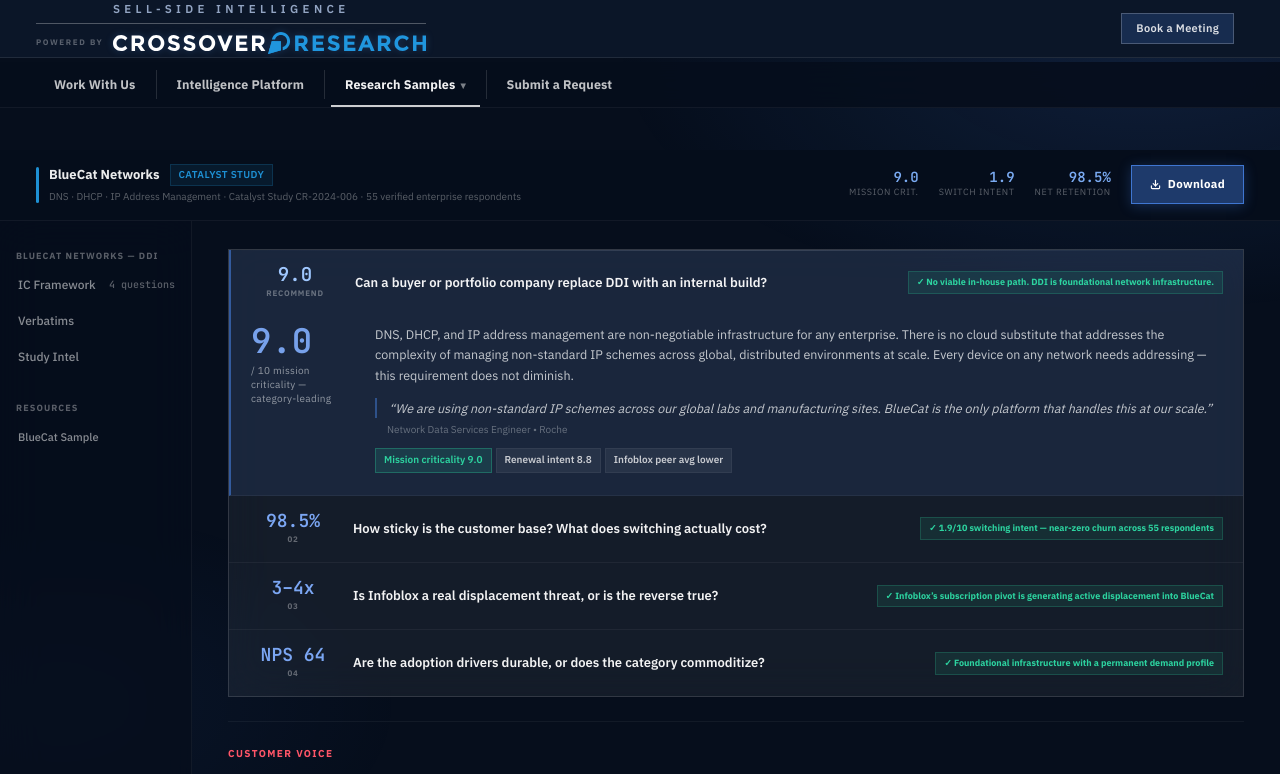
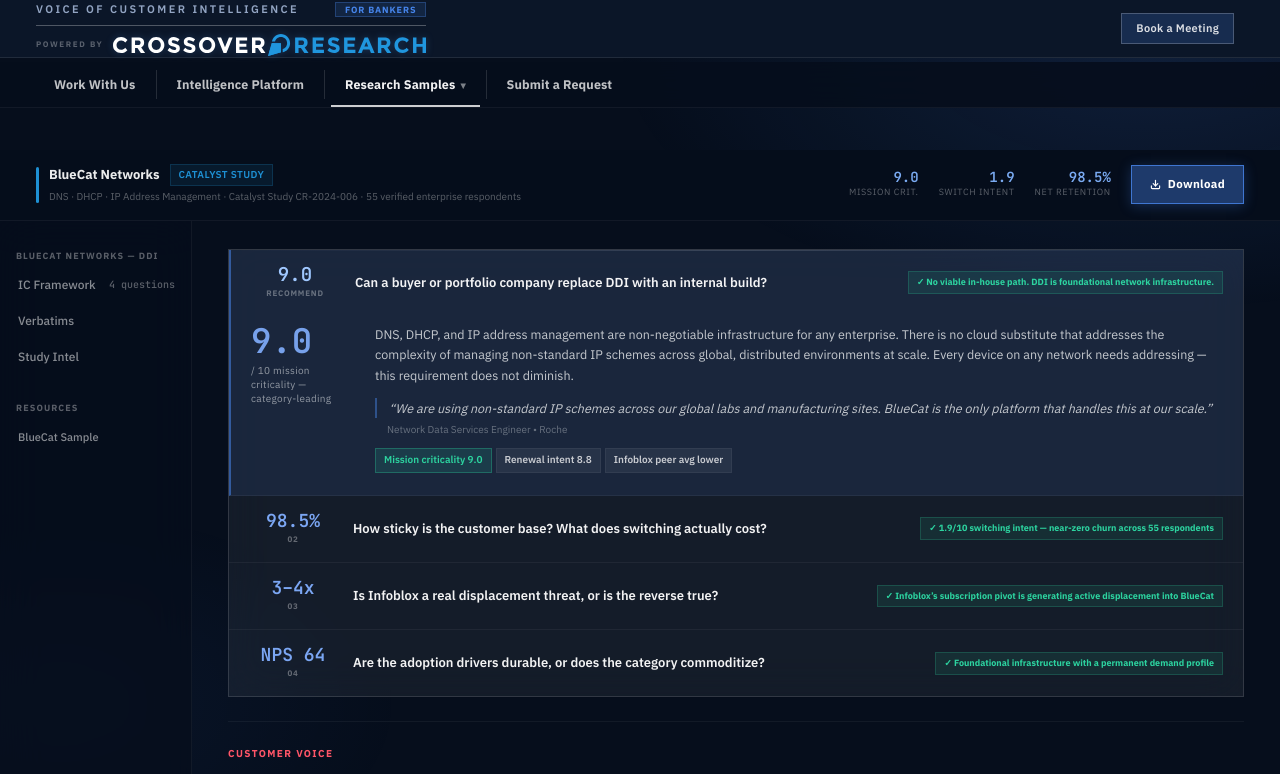
Before and after one commit to Crossover-Research/sell-side-overview-site, a Next.js app: page /bluecat in a window 1280 px wide. Shown: the top 774 px of the page. Built offline with nearby package versions, Linux system fonts and the light colour scheme.

Commit message:
feat: header Option A — Voice of Customer Intelligence + For Bankers badge, CR logo

```diff
--- a/app/globals.css
+++ b/app/globals.css
@@ -111,9 +111,9 @@
   display: inline-flex; flex-direction: column; align-items: stretch; gap: 0;
 }
 .topbar-brand-eyebrow {
-  font-size: 11.5px; font-weight: 600; text-transform: uppercase;
-  letter-spacing: .38em; color: rgba(200,220,255,.72); line-height: 1;
-  white-space: nowrap; text-align: center;
+  font-size: 11px; font-weight: 600; text-transform: uppercase;
+  letter-spacing: .22em; color: rgba(200,220,255,.72); line-height: 1;
+  display: flex; justify-content: space-between; align-items: center; gap: 12px;
   animation: topbar-fade-up .4s cubic-bezier(.22,.68,0,1.2) .05s both;
 }
 .topbar-brand-divider {
@@ -123,6 +123,12 @@
   animation: divider-draw .5s cubic-bezier(.4,0,.2,1) .2s both;
 }
 .topbar-brand-row { display: flex; align-items: center; gap: 10px; }
+.topbar-brand-badge {
+  font-size: 9px; font-weight: 700; letter-spacing: .1em; text-transform: uppercase;
+  color: rgba(77,144,254,.9); background: rgba(77,144,254,.12);
+  border: 1px solid rgba(77,144,254,.28); padding: 2px 9px;
+  white-space: nowrap; flex-shrink: 0;
+}
 .topbar-brand-label {
   font-size: 8px; font-weight: 700; letter-spacing: .2em;
   text-transform: uppercase; color: rgba(255,255,255,.32);
--- a/components/Topbar.tsx
+++ b/components/Topbar.tsx
@@ -7,7 +7,10 @@
     <div className="topbar">
       <div className="topbar-left">
         <div className="topbar-brand">
-          <div className="topbar-brand-eyebrow">Sell-Side Intelligence</div>
+          <div className="topbar-brand-eyebrow">
+            <span>Voice of Customer Intelligence</span>
+            <span className="topbar-brand-badge">For Bankers</span>
+          </div>
           <div className="topbar-brand-divider" />
           <div className="topbar-brand-row">
             <span className="topbar-brand-label">Powered&nbsp;by</span>
```
